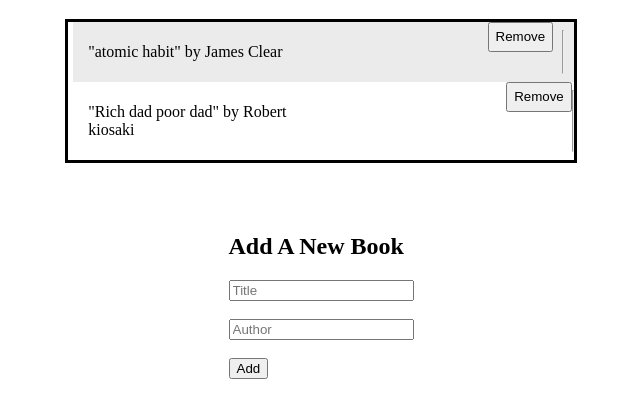
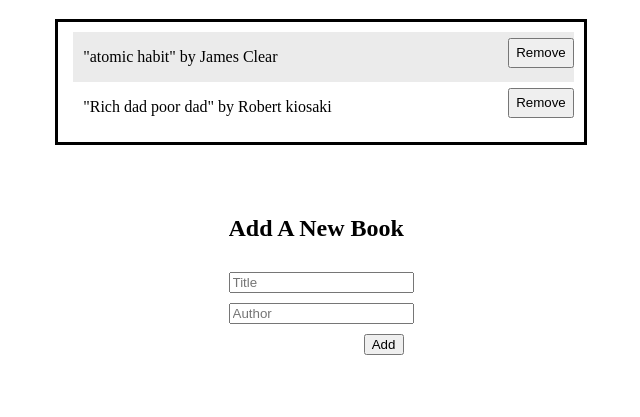
Before and after one commit to fithamlak/Awesome-books, a website: page index.html in a window 1280 px wide. Shown: the part 69-486 px from the top of the page, without its empty margins (319-959 px from the left). Drawn offline with Linux system fonts and the light colour scheme.

Commit message:
add styling

```diff
--- a/index.html
+++ b/index.html
@@ -1,5 +1,6 @@
 <!DOCTYPE html>
 <html lang="en">
+
 <head>
     <meta charset="UTF-8">
     <meta http-equiv="X-UA-Compatible" content="IE=edge">
@@ -7,17 +8,19 @@
     <link rel="stylesheet" href="./style.css">
     <title>Awesome Books</title>
 </head>
+
 <body>
     <main class="main-container">
         <h1>Awsome Books</h1>
         <div class="daynamic"></div>
         <div class="input_container">
             <h2>Add A New Book</h2>
-            <input type="text" name="title" id="title" placeholder="Title" required maxlength="30"/><br><br>
-            <input type="text" id="author" name="author" placeholder="Author" required/><br><br>
+            <input type="text" name="title" id="title" placeholder="Title" required maxlength="30" />
+            <input type="text" id="author" name="author" placeholder="Author" required />
             <button class="btn" id="add">Add</button>
         </div>
     </main>
     <script src="./index.js"></script>
 </body>
+
 </html>
--- a/index.js
+++ b/index.js
@@ -28,8 +28,6 @@
     book.style.display = 'none';
   });
   book.append(button);
-  const line = document.createElement('hr');
-  book.append(line);
   dynamicCreation.append(book);
 }
 
@@ -60,8 +58,6 @@
       book.style.display = 'none';
     });
     book.append(button);
-    const line = document.createElement('hr');
-    book.append(line);
     dynamicCreation.append(book);
     dynamicCreation.classList.add('dynamic');
   }
--- a/style.css
+++ b/style.css
@@ -4,33 +4,49 @@
   flex-direction: column;
   justify-content: center;
   align-items: center;
+  width: 100%;
+  overflow: hidden;
 }
 
-.dynamic {
+.daynamic {
   width: 40%;
   display: flex;
   flex-direction: column;
   justify-content: flex-start;
   border: solid 3px black;
+  padding: 10px;
+  overflow: hidden;
   /* align-items: center; */
 }
 
 .remove {
   /* right: 10px; */
-  margin-left: 200px;
   height: 30px;
+  margin: 6px 0 5px 0;
 }
 .article_content {
   margin-left: 5px;
   display: flex;
   justify-content: space-between;
+  overflow: hidden;
 }
 
-p {
+.article_content p {
+  width: 65%;
   margin-left: 10px;
-  padding: 5px;
+  padding-right: 30%;
 }
 
 .input_container {
   margin-top: 50px;
+  height: 160px;
+  display: flex;
+  flex-direction: column;
+  justify-content: space-between;
+  overflow: hidden;
 }
+
+.btn {
+  width: 40px;
+  margin-left: 135px;
+}
```
